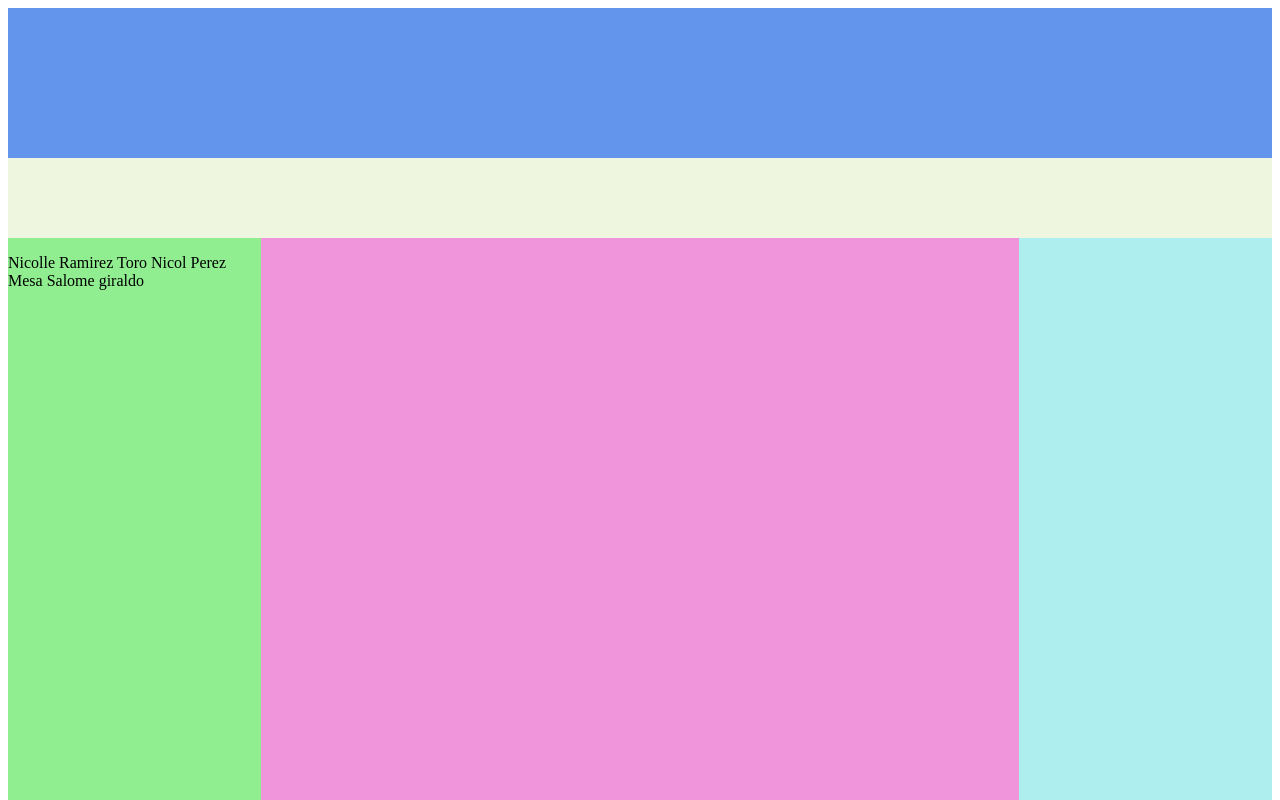
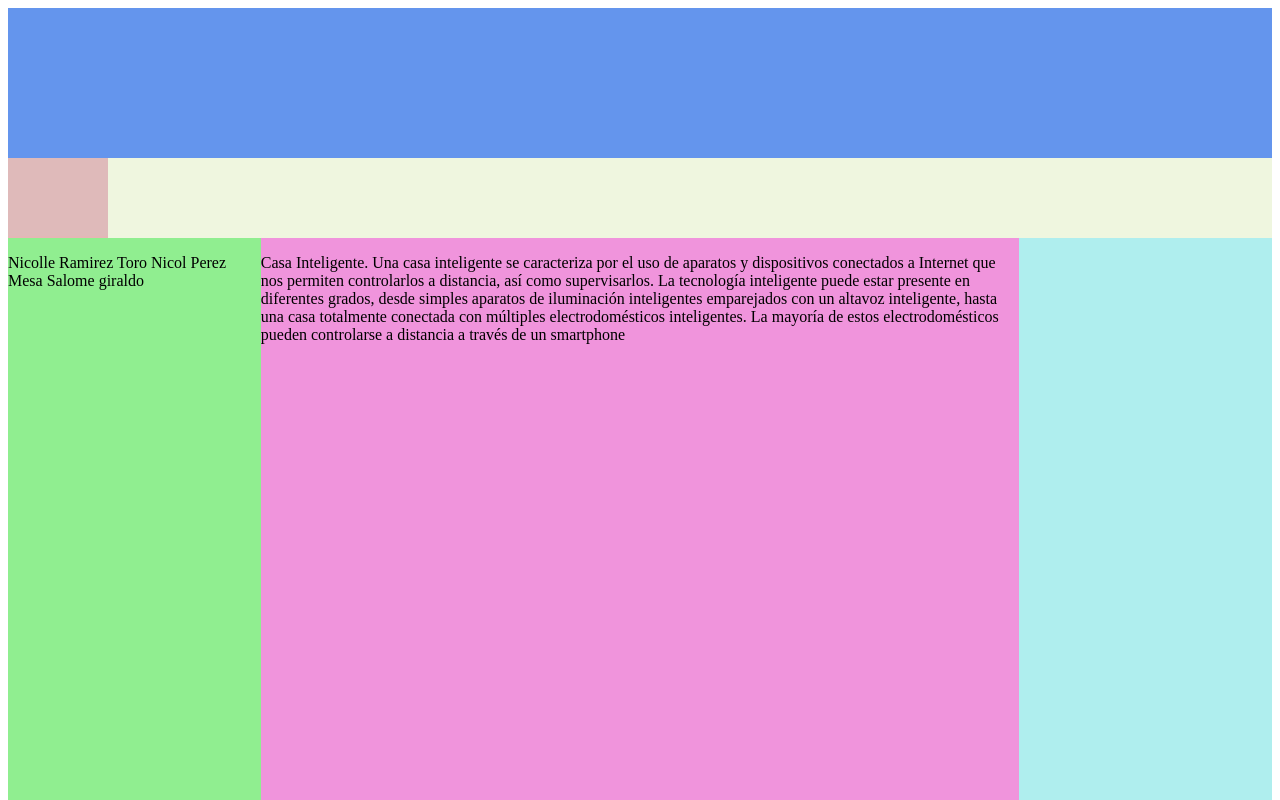
Before and after one commit to Nicolperezm/proyectotransversal802, a plain HTML site: page index.html in a window 1280 px wide. Shown: the top 800 px of the page. Drawn offline with Linux system fonts and the light colour scheme.

Commit message:
Actualizacion dos, 9 marzo

```diff
--- a/index.html
+++ b/index.html
@@ -10,16 +10,22 @@
 <body>
     <div class="Contenedor">
 <div class="Encabezado"></div>
-<div  class="Menu"></div>
+<div  class="Menu">
+<div class="Sociales"></div>
+<div class="Tecnologia"></div>
+<div class="Biología"></div>
+<div class="Matematicas"></div>
+<div class="Ingles"></div>
+</div>
 <div class="Contenedor2">
 <div class="Izquierda">
-    <p>
+ <p>
 Nicolle Ramirez Toro
 
 Nicol Perez Mesa
 
 Salome giraldo
-    </p>
+</p>
 
 
 
@@ -31,7 +37,22 @@ Salome giraldo
 
 
 </div>
-<div class="Centro"></div>
+<div class="Centro">
+    <p>
+    Casa Inteligente.
+    Una casa inteligente se caracteriza por el uso de aparatos y dispositivos conectados a Internet
+     que nos permiten controlarlos a distancia, así como supervisarlos.
+    La tecnología inteligente puede estar presente en diferentes grados,
+    desde simples aparatos de iluminación inteligentes emparejados
+     con un altavoz inteligente,
+     hasta una casa totalmente conectada con múltiples
+     electrodomésticos inteligentes.
+     La mayoría de estos electrodomésticos pueden
+      controlarse a distancia a través de un smartphone
+    </p>
+
+
+</div>
 <div class="Derecha"></div>
 </div>
 
--- a/temas.css
+++ b/temas.css
@@ -10,6 +10,7 @@
     width: 100%;
     height: 150px;
     background-color: cornflowerblue;
+
 }
 .Menu{
     width: 100%;
@@ -31,6 +32,8 @@
  width:60% ;
  height:1200px ;
  background-color: rgb(240, 148, 220) ;
+display: flex;
+
 
 
 }
@@ -39,3 +42,29 @@
     height:1200px;
     background-color: paleturquoise;
 }
+.Sociales{
+width: 100px;
+height: 78px;
+background-color: rgb(223, 186, 186);
+}
+.Tecnologia{
+width: 100px;
+height: 78px;
+background-color: rgb(230, 182, 182);
+
+}
+.Biología{
+width: 100px;
+height: 78px;
+background-color: orchid;
+}
+.Matematicas{
+width: 100px;
+height: 78px;
+background-color: rgb(241, 66, 66);
+}
+.Ingles{
+width: 100px;
+height: 78px;
+background-color: rgb(147, 204, 172);
+}
```
